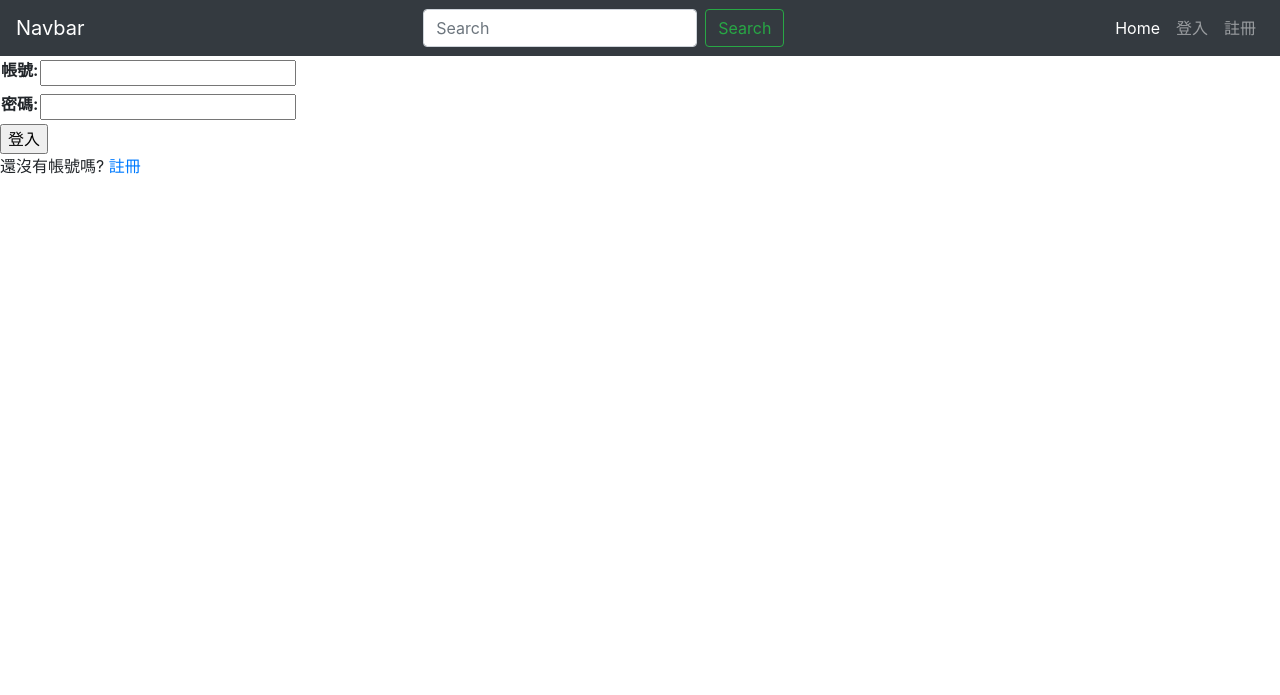
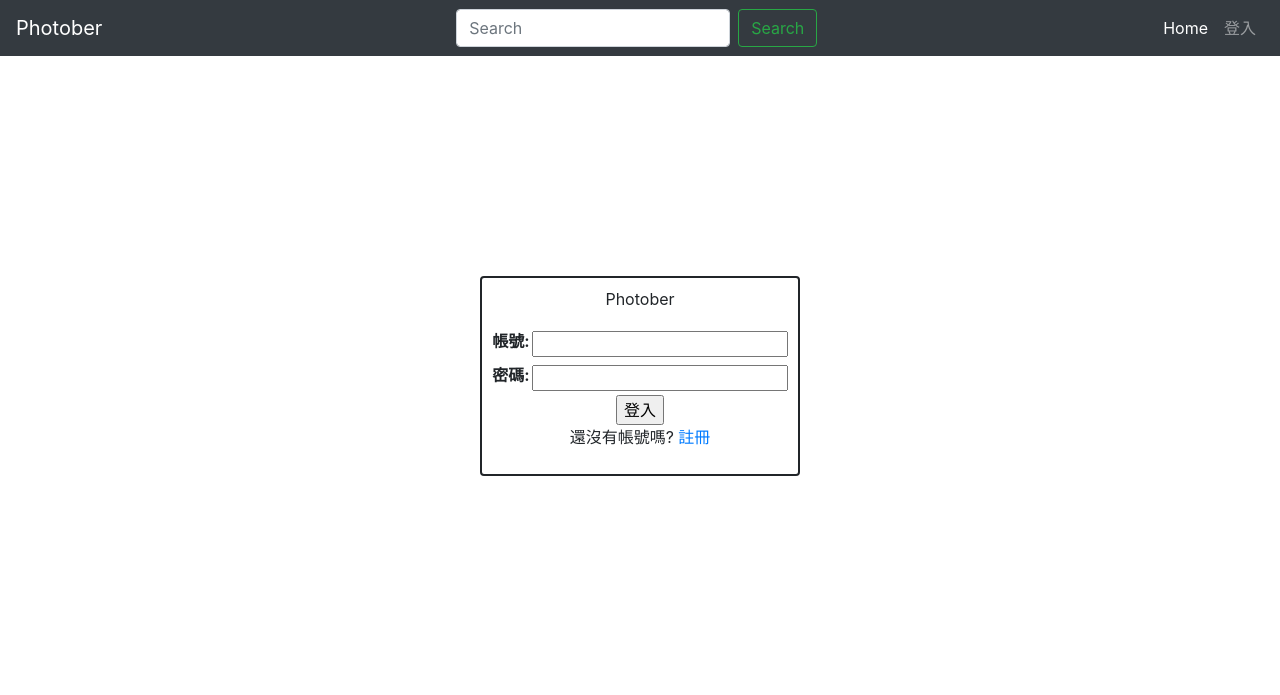
Before and after one commit to kairulin/django-photo, a Django app: page /login/ in a window 1280 px wide. Shown: the top 695 px of the page. Run offline with Django 3.2, Linux system fonts and the light colour scheme; parts of the project's set-up code (start-up, migrations or seed data) failed here and were passed over; some libraries are stand-ins or nearby versions.

Commit message:
index and post and login and logout

```diff
--- a/app/authorization/forms.py
+++ b/app/authorization/forms.py
@@ -15,7 +15,7 @@ class LoginForm(forms.Form):
     )
 
 
-class RegisterForm(UserCreationForm):
+class RegisterForm(UserCreationForm):  #客製化UserCreationForm
     user_name = forms.CharField(
         label="帳號",
         max_length=150,
--- a/app/authorization/views.py
+++ b/app/authorization/views.py
@@ -12,7 +12,7 @@ def index(request):
     user_name = user_authenticated(request)  # 判斷是否有登入
 
     photo = models.Photo.objects.all()
-    random_photo = random.sample(list(photo), k=5)
+    random_photo = random.sample(list(photo), k=8) #隨機抽圖片
     result = {
         'random_photo': random_photo,
         'user_name': user_name
@@ -29,15 +29,16 @@ def post(request, pk):
     photo_exclude = list(all_photo.exclude(pk=pk))
     random.shuffle(photo_exclude)
     img = {
-        'photo_path': photo_path.photo_file,
-        'all_photo': photo_exclude,
-        'user_name': user_name
+        'photo_title': photo_path.title, #圖片標題
+        'photo_path': photo_path.photo_file, #圖片連結
+        'all_photo': photo_exclude, #除了被選到的圖片以外的dict
+        'user_name': user_name #使用者
     }
 
     return render(request, 'post.html', img)
 
 
-def register(request):
+def register(request): #註冊
     if request.method == 'POST':
         form = RegisterForm()
         if form.is_valid():
@@ -48,7 +49,7 @@ def register(request):
     return render(request, 'register.html', locals())
 
 
-def user_login(request):
+def user_login(request): #登入
     login_form = LoginForm()
     if request.method == "POST":
         user_name = request.POST.get("user_name")
@@ -56,19 +57,22 @@ def user_login(request):
         user = authenticate(username=user_name, password=password)
         if user is not None:
             auth_login(request, user)
-            return redirect('/')
+            # return redirect('/')
+            if 'next' in request.GET:  #登入後回到原本頁面
+                return redirect(request.GET['next'])
     context = {
         'login_form': login_form
     }
     return render(request, 'login.html', context)
 
 
-def user_logout(request):
+def user_logout(request): #登出
     logout(request)
-    return redirect('/')
+    # return redirect('/')
+    if 'next' in request.GET:  # 登出後回到原本頁面
+        return redirect(request.GET['next'])
 
-
-def user_authenticated(request):
+def user_authenticated(request): #判斷使用者是否有登入
     if request.user.is_authenticated:
         user_name = request.user.username
     else:
--- a/static/css/header.css
+++ b/static/css/header.css
@@ -0,0 +1,4 @@
+.header_top{
+    position: sticky;
+    /*top: 0 px;*/
+}
--- /dev/null
+++ b/static/css/login.css
@@ -0,0 +1,13 @@
+main {
+    width: 100%;
+    height: 80%;
+    display: flex;
+    justify-content: center;
+    align-items: center;
+}
+
+.login_css {
+    padding: 10px !important;
+    outline: auto !important;
+    text-align: center;
+}
--- a/templates/header.html
+++ b/templates/header.html
@@ -1,5 +1,6 @@
-<nav class="navbar navbar-expand-lg navbar-dark bg-dark d-flex justify-content-between">
-    <a class="navbar-brand" href="/">Navbar</a>
+
+<nav class="navbar navbar-expand-lg navbar-dark bg-dark d-flex justify-content-between sticky-top">
+    <a class="navbar-brand" href="/">Photober</a>
 
     <form class="form-inline my-2 my-lg-0">
         <input class="form-control mr-sm-2" type="search" placeholder="Search" aria-label="Search">
@@ -13,16 +14,18 @@
 
         {% if user_name %}
             <li class="nav-item">
-                <a class="nav-link" href="/logout/">登出</a>
+{#                <a class="nav-link" href="/logout/">登出</a>#}
+                <a class="nav-link" href="/logout/?next={{request.path}}">登出</a>
             </li>
         {% else %}
             <li class="nav-item">
-                <a class="nav-link" href="/login/">登入</a>
+{#                <a class="nav-link" href="/login/">登入</a>#}
+                <a class="nav-link" href="/login/?next={{request.path}}">登入</a>
             </li>
         {% endif %}
-
-        <li class="nav-item">
-            <a class="nav-link" href="/register/">註冊</a>
-        </li>
+{##}
+{#        <li class="nav-item">#}
+{#            <a class="nav-link" href="/register/">註冊</a>#}
+{#        </li>#}
     </ul>
 </nav>
--- a/templates/login.html
+++ b/templates/login.html
@@ -1,19 +1,35 @@
 {% extends 'base.html' %}
+
+{% load static %}
+{% block css %}
+    <link rel="stylesheet" href="{% static 'css/login.css' %}"
+{% endblock %}
 
 {% block title %}
           登入
 {% endblock %}
 
 {% block content %}
+    {#    <div class="d-flex justify-content-center align-items-center">#}
+    <main>
+
+        <div class="login_css">
+            <div>
+                <p>Photober</p>
+{#                <p>登入</p>#}
+            </div>
+
             <form action="" method="post">
                 {% csrf_token %}
                 <table>
                     {{ login_form }}
                 </table>
-
                 <input type="submit" value="登入">
                 <p>還沒有帳號嗎? <a href="/register/">註冊</a></p>
             </form>
+        </div>
 
+    </main>
     {#        <a href="/register/"><input type="submit" value="註冊"></a>#}
+    {#    </div>#}
 {% endblock %}
```
Also changed, not shown: static/css/post.css (added, +24 -0 lines), templates/index.html (+4 -9 lines), templates/post.html (+22 -8 lines), db.sqlite3. Lines whose indentation alone changed are shown as unchanged.
